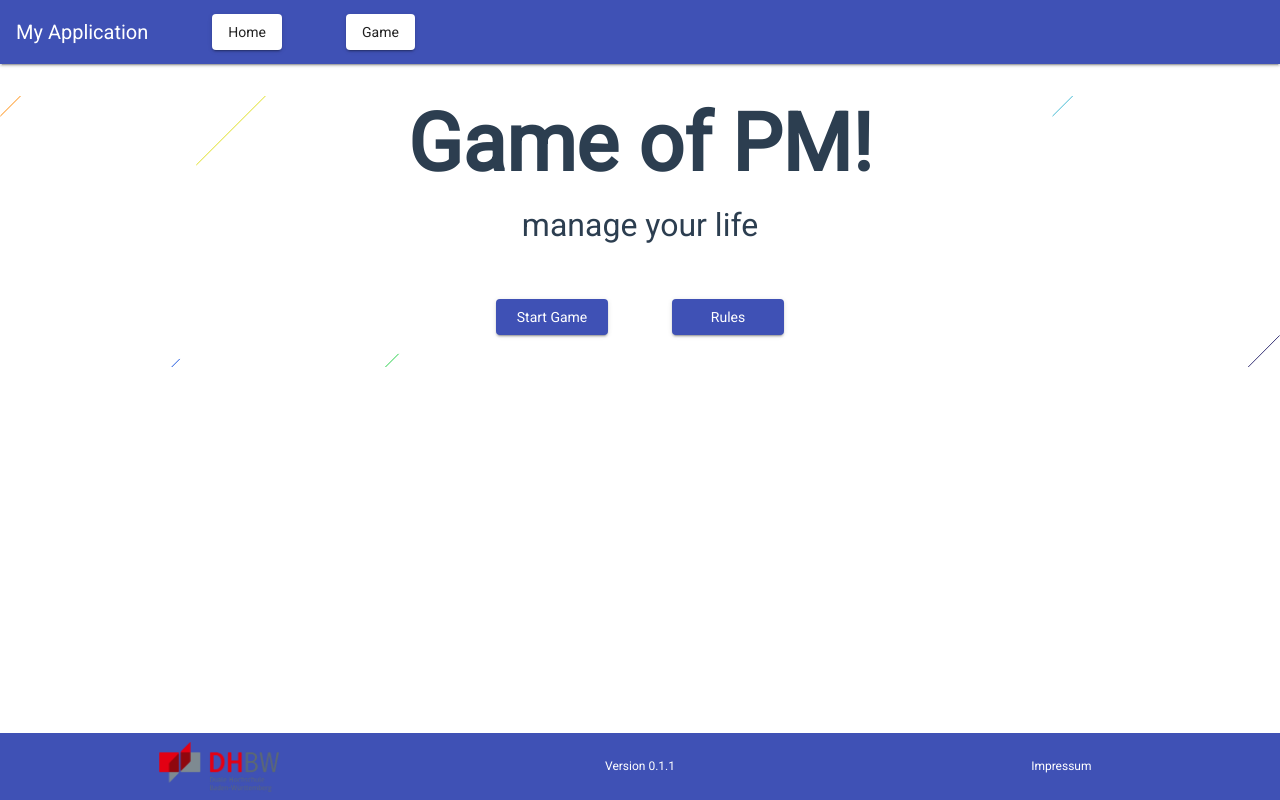
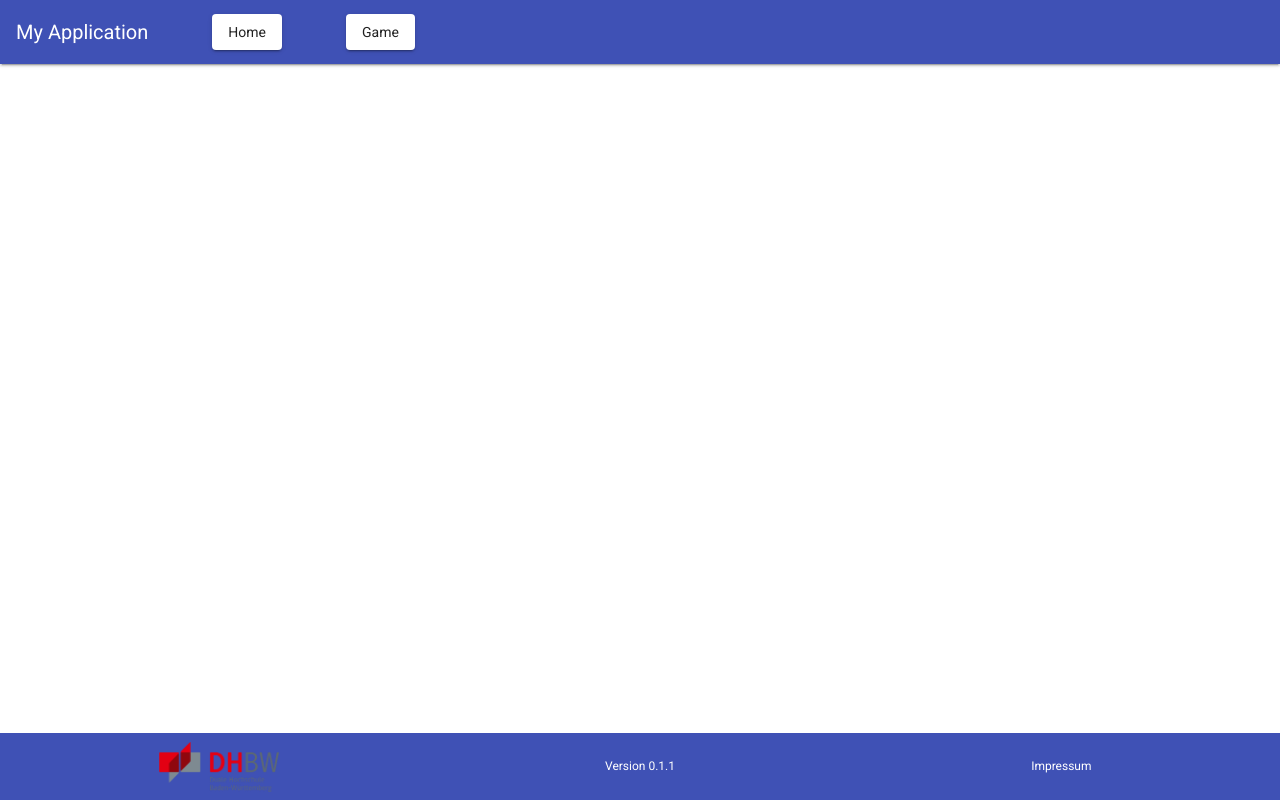
Before and after one commit to TINF17C/Project-Management-Game, an Angular app in the folder PMGame/: page /game in a window 1280 px wide. Built offline with nearby package versions, Linux system fonts and the light colour scheme.

Commit message:
added game view grid

```diff
--- a/PMGame/src/app/app-routing.module.ts
+++ b/PMGame/src/app/app-routing.module.ts
@@ -1,6 +1,7 @@
 import { NgModule } from '@angular/core';
 import { Routes, RouterModule } from '@angular/router';
 import { HomeComponent } from './views/home/home.component';
+import { GameComponent } from './views/game/game.component';
 
 const routes: Routes = [
   {
@@ -9,7 +10,7 @@ const routes: Routes = [
   },
   {
     path: 'game',
-    component: HomeComponent
+    component: GameComponent
   },
   {
     path: 'rules',
--- a/PMGame/src/app/views/game/game.component.html
+++ b/PMGame/src/app/views/game/game.component.html
@@ -1,3 +1,20 @@
-<p>
-  game works!
-</p>
+<div id="main__view">
+  <div id="player1">
+
+  </div>
+  <div id="player2">
+
+  </div>
+  <div id="player3">
+
+  </div>
+  <div id="player4">
+
+  </div>
+  <div id="question">
+
+  </div>
+  <div id="progress">
+
+  </div>
+</div>
--- a/PMGame/src/app/views/game/game.component.scss
+++ b/PMGame/src/app/views/game/game.component.scss
@@ -0,0 +1,38 @@
+#main__view {
+  display: grid;
+  grid-template-columns: 2fr 1fr;
+  grid-template-rows: 1fr 1fr 1fr 1fr 1.5fr;
+  grid-gap: 10px;
+  grid-template-areas:
+    'player1 question'
+    'player2 question'
+    'player3 question'
+    'player4 question'
+    'progress progress';
+  width: 100vw;
+  height: 100%;
+}
+
+#player1 {
+  grid-area: player1;
+}
+
+#player2 {
+  grid-area: player2;
+}
+
+#player3 {
+  grid-area: player3;
+}
+
+#player4 {
+  grid-area: player4;
+}
+
+#question {
+  grid-area: question;
+}
+
+#progress {
+  grid-area: progress;
+}
```
